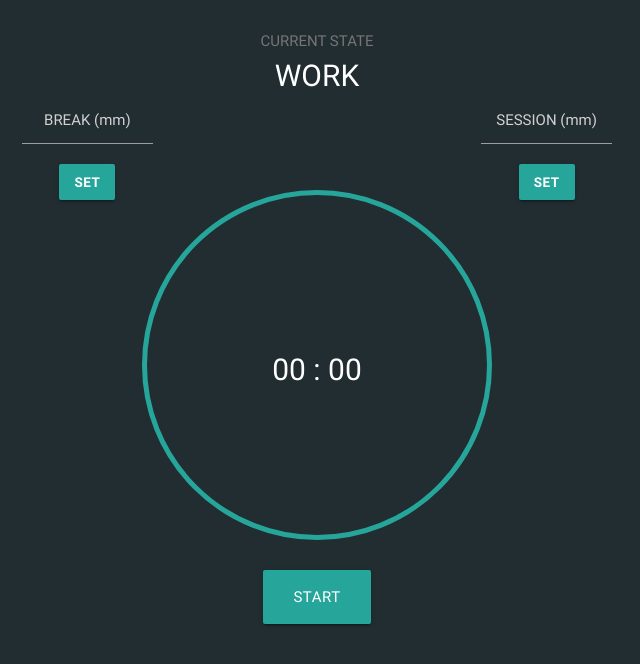
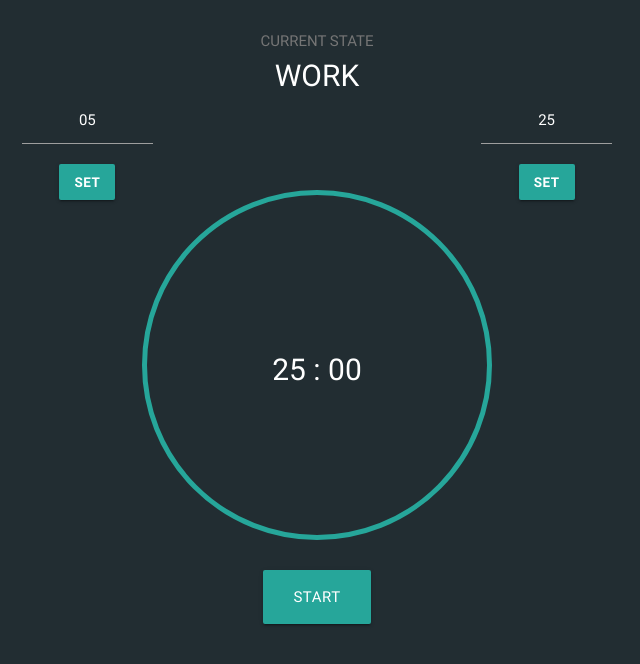
Before and after one commit to Jobayer-Ahmed/pomodoroClock, a plain HTML site: page index.html in a window 1280 px wide. Shown: the whole page, without its empty margins (323-963 px from the left). Drawn offline with nearby package versions, Linux system fonts and the light colour scheme.

Commit message:
Add Default Value

```diff
--- a/assets/js/script.js
+++ b/assets/js/script.js
@@ -1,7 +1,7 @@
 $(document).ready(function() {
 	// Declare variable
-	var breakTime;
-	var sessionTime;
+	var breakTime = 05;
+	var sessionTime = 25;
 	var tone = $("#buzzer")[0];
 	var sec = 60;
 
--- a/index.html
+++ b/index.html
@@ -21,7 +21,7 @@
 					<div class="col l2 m2 xl2 "></div>
 					<div class="col l2 m2 xl2 s4 center">
 						<div class="input">
-							<input type="text" placeholder="BREAK (mm)" class="BREAK">
+							<input type="text" placeholder="BREAK (mm)" class="BREAK" value="05">
 						</div>
 						<div class="b">
 							<a class="waves-effect waves-light btn breakSet">SET</a>
@@ -30,7 +30,7 @@
 					<div class="col l4 m4 xl4"></div>
 					<div class="col l2 m2 xl2 s4 center">
 						<div class="input">
-							<input type="text" placeholder="SESSION (mm)" class="SESSION">
+							<input type="text" placeholder="SESSION (mm)" class="SESSION" value="25">
 						</div>
 						<div class="b">
 							<a class="waves-effect waves-light btn sessionSet">SET</a>
@@ -44,7 +44,7 @@
 			<div class="clockBorder">
 				<div class="clock">
 					<div class="time">
-						<span class="min">00</span>
+						<span class="min">25</span>
 						:
 						<span class="sec">00</span>
 					</div>
```
